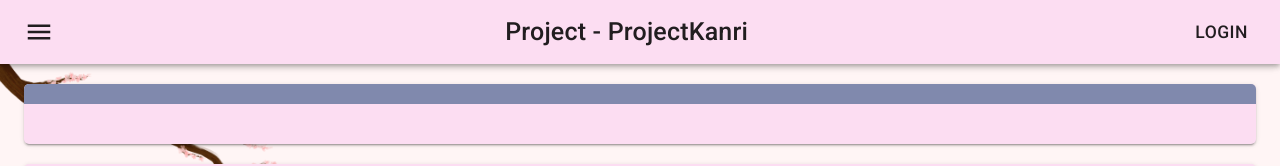
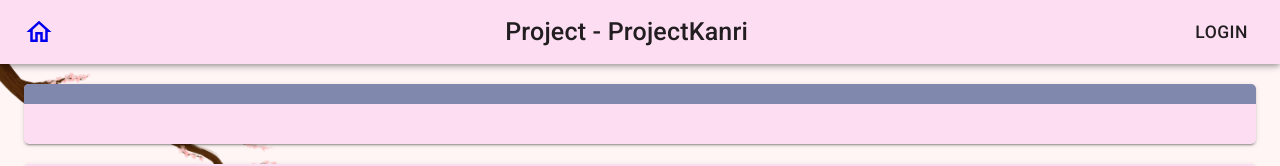
Before and after one commit to moojigc/ProjectKanri, a React (Create React App) app in the folder client/: page /project/1 in a window 1280 px wide. Shown: the top 166 px of the page. Built offline with nearby package versions, Linux system fonts and the light colour scheme; no server answers.

Commit message:
replaced appdrawer with home button

```diff
--- a/client/src/components/Navbar/index.js
+++ b/client/src/components/Navbar/index.js
@@ -22,7 +22,7 @@ import {
 	FormGroup,
 	Grid
 } from "@material-ui/core";
-import { ExitToApp, HomeOutlined, DashboardOutlined } from "@material-ui/icons";
+import { ExitToApp, HomeOutlined, Home, DashboardOutlined } from "@material-ui/icons";
 import { UserContext } from "../../utils/UserContext";
 import { FlashContext } from "../../utils/FlashContext";
 import userAPI from "../../utils/userAPI";
@@ -53,12 +53,12 @@ const Navbar = ({ preferredTheme, setPreferredTheme }) => {
 	const history = useHistory();
 	const classes = useStyles();
 	const [drawerOpen, setDrawerOpen] = useState(false);
-	const toggleDrawer = (event) => {
-		if (event.type === "keydown" && (event.key === "Tab" || event.key === "Shift")) {
-			return;
-		}
-		setDrawerOpen(!drawerOpen);
-	};
+	// const toggleDrawer = (event) => {
+	// 	if (event.type === "keydown" && (event.key === "Tab" || event.key === "Shift")) {
+	// 		return;
+	// 	}
+	// 	setDrawerOpen(!drawerOpen);
+	// };
 	const logout = async () => {
 		let res = await userAPI.logout();
 		setUser(res.user);
@@ -78,35 +78,35 @@ const Navbar = ({ preferredTheme, setPreferredTheme }) => {
 		document.title = formattedTitle;
 		setNavTitle(formattedTitle);
 	}, [location.pathname]);
-	const AppDrawer = () => {
-		return (
-			<Drawer
-				variant="temporary"
-				transitionDuration={400}
-				anchor="left"
-				open={drawerOpen}
-				onClose={toggleDrawer}>
-				<div className={classes.drawer}>
-					<List>
-						<ListItem button component={A} to="/dashboard" key="/dashboard">
-							<ListItemIcon>
-								<DashboardOutlined />
-							</ListItemIcon>
-							<ListItemText>Dashboard</ListItemText>
-						</ListItem>
-						{user?.auth ? (
-							<ListItem button key="logout" onClick={logout}>
-								<ListItemIcon>
-									<ExitToApp />
-								</ListItemIcon>
-								<ListItemText>Log Out</ListItemText>
-							</ListItem>
-						) : null}
-					</List>
-				</div>
-			</Drawer>
-		);
-	};
+	// const AppDrawer = () => {
+	// 	return (
+	// 		<Drawer
+	// 			variant="temporary"
+	// 			transitionDuration={400}
+	// 			anchor="left"
+	// 			open={drawerOpen}
+	// 			onClose={toggleDrawer}>
+	// 			<div className={classes.drawer}>
+	// 				<List>
+	// 					<ListItem button component={A} to="/dashboard" key="/dashboard">
+	// 						<ListItemIcon>
+	// 							<DashboardOutlined />
+	// 						</ListItemIcon>
+	// 						<ListItemText>Dashboard</ListItemText>
+	// 					</ListItem>
+	// 					{user?.auth ? (
+	// 						<ListItem button key="logout" onClick={logout}>
+	// 							<ListItemIcon>
+	// 								<ExitToApp />
+	// 							</ListItemIcon>
+	// 							<ListItemText>Log Out</ListItemText>
+	// 						</ListItem>
+	// 					) : null}
+	// 				</List>
+	// 			</div>
+	// 		</Drawer>
+	// 	);
+	// };
 	const handleMenu = (event) => {
 		setAnchorEl(event.currentTarget);
 	};
@@ -116,16 +116,14 @@ const Navbar = ({ preferredTheme, setPreferredTheme }) => {
 	};
 	return location.pathname === "/welcome" ? null : (
 		<div>
-			<AppDrawer />
+			{/* <AppDrawer /> */}
 			<AppBar className={classes.nav} position="static">
 				<Toolbar style={{ display: "flex", justifyContent: "space-between" }}>
-					<IconButton
-						onClick={toggleDrawer}
-						edge="start"
-						color="inherit"
-						aria-label="menu">
-						<MenuIcon />
-					</IconButton>
+					<A to={"/dashboard"}>
+						<IconButton edge="start" color="inherit" aria-label="Go Home">
+							<HomeOutlined/>
+						</IconButton>
+					</A>
 					<Typography variant="h6">{navTitle}</Typography>
 					{!user.auth ? (
 						<Button color="inherit">
--- a/client/src/pages/Project/index.js
+++ b/client/src/pages/Project/index.js
@@ -71,23 +71,6 @@ const useStyles = makeStyles((theme) => ({
 	}
 }));
 
-const adminActions = [
-	{
-		icon: <SupervisedUserCircle />,
-		name: "Add Member"
-	},
-	{
-		icon: <Assignment />,
-		name: "Add Task"
-	}
-];
-
-const memActions = [
-	{
-		icon: <Assignment />,
-		name: "Add Task"
-	}
-];
 
 const Project = () => {
 	const classes = useStyles();
@@ -168,18 +151,6 @@ const Project = () => {
 		[tasks]
 	);
 
-	// if (project.admins.includes(user._id)) {
-	// 	setActions(adminActions);
-	// } else {
-	// 	setActions(memActions);
-	// }
-
-	// const handleActions = (action) => {
-	// 	switch (action){
-	// 		case: ""
-
-	// 	}
-	// }
 
 	return (
 		<React.Fragment>
```
